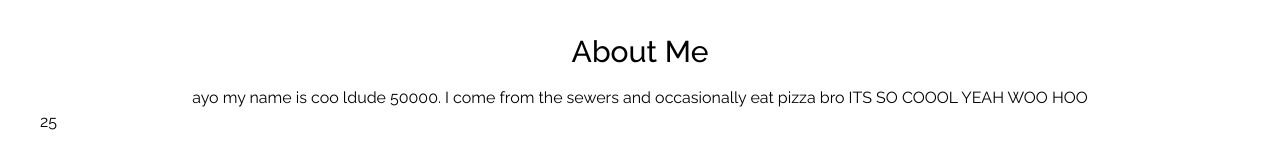
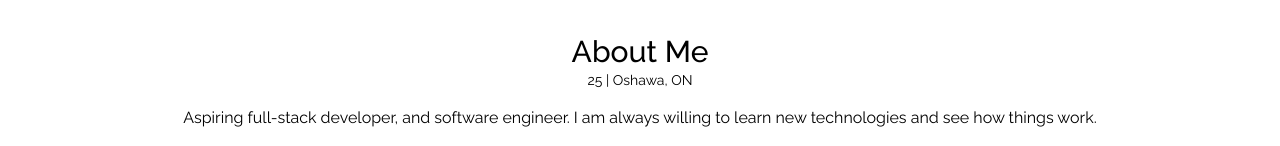
Before and after one commit to Squshy/personal-site, a Next.js app in the folder client/: page / in a window 1280 px wide. Shown: the part 806-952 px from the top of the page. Built offline with nearby package versions, Linux system fonts and the light colour scheme.

Commit message:
about good for now

```diff
--- a/client/components/home/AboutMe.tsx
+++ b/client/components/home/AboutMe.tsx
@@ -4,10 +4,11 @@ import { BodyWrapper } from "../BodyWrapper";
 export interface AboutProps {
   title: string;
   body: string;
-  age: Number
+  age: Number;
+  location: string;
 }
 
-export const AboutMe: React.FC<AboutProps> = ({ title, body, age }) => {
+export const AboutMe: React.FC<AboutProps> = ({ title, body, age, location }) => {
   return (
     <BodyWrapper>
       <div
@@ -15,8 +16,8 @@ export const AboutMe: React.FC<AboutProps> = ({ title, body, age }) => {
       >
         {title}
       </div>
+      <div className={`text-center text-sm`}>{age} | {location}</div>
       <div className={`text-center mt-4`}>{body}</div>
-      <div>{age}</div>
     </BodyWrapper>
   );
 };
--- a/client/lib/about.tsx
+++ b/client/lib/about.tsx
@@ -25,7 +25,8 @@ export function getAboutInfo() {
     return {
       title: data.title,
       body: data.body,
-      age: getAge(birthDate)
+      age: getAge(birthDate),
+      location: data.location
     };
   }
   return null;
--- a/client/pages/index.tsx
+++ b/client/pages/index.tsx
@@ -2,10 +2,10 @@ import type { GetStaticProps, NextPage } from "next";
 import { AboutMe, AboutProps } from "../components/home/AboutMe";
 import { HomeText } from "../components/home/HomeText";
 import { SelfBackground } from "../components/home/SelfBackground";
-import { getAboutInfo } from '../lib/about';
+import { getAboutInfo } from "../lib/about";
 
 interface IndexProps {
-  aboutData: AboutProps
+  aboutData: AboutProps;
 }
 
 export const getStaticProps: GetStaticProps = async () => {
@@ -17,13 +17,18 @@ export const getStaticProps: GetStaticProps = async () => {
   };
 };
 
-const Home: NextPage<IndexProps> = ({aboutData}) => {
+const Home: NextPage<IndexProps> = ({ aboutData }) => {
   return (
     <>
       <SelfBackground>
         <HomeText />
       </SelfBackground>
-      <AboutMe title={aboutData?.title} body={aboutData?.body} age={aboutData?.age}/>
+      <AboutMe
+        title={aboutData?.title}
+        body={aboutData?.body}
+        age={aboutData?.age}
+        location={aboutData?.location}
+      />
     </>
   );
 };
--- a/client/static/about/about.md
+++ b/client/static/about/about.md
@@ -1,5 +1,6 @@
 ---
 title: 'About Me'
-body: 'ayo my name is coo ldude 50000.  I come from the sewers and occasionally eat pizza bro ITS SO COOOL YEAH WOO HOO'
+body: 'Aspiring full-stack developer, and software engineer.  I am always willing to learn new technologies and see how things work.'
 birthDate: '1996-02-23'
+location: 'Oshawa, ON'
 ---
```
